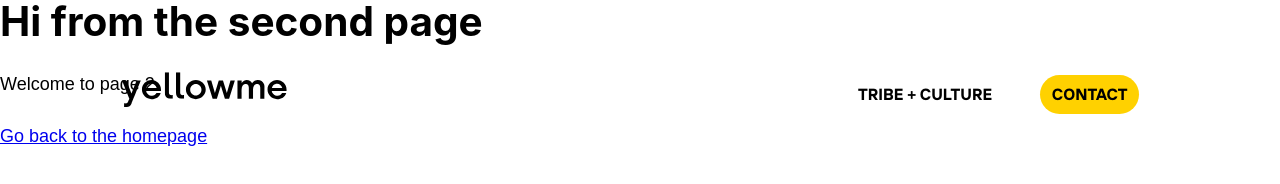
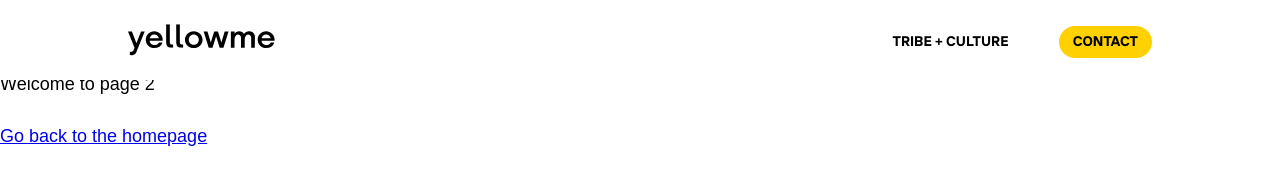
Before and after one commit to juankuquintana/yellow.me, a Gatsby site: page /page-2 in a window 1280 px wide. Built offline with nearby package versions, Linux system fonts and the light colour scheme; Gatsby itself is replaced by a stand-in of ours.

Commit message:
changed the behavior of the header menu

```diff
--- a/src/components/header.js
+++ b/src/components/header.js
@@ -8,7 +8,8 @@ import Menu from "../components/menu";
 
 const Header = () => {
   const [isMenuOpen, setOpen] = useState(false);
-  useEffect(() => enableScrolling(), []);
+  const [isScrollingDown, setIsScrollingDown] = useState(false);
+  useEffect(() => {enableScrolling(); watchScrolling();}, []);
 
   const disableScrolling = () => {
     let scrollX = window.scrollX;
@@ -20,14 +21,34 @@ const Header = () => {
     window.onscroll=function(){};
   }
 
+  const watchScrolling = () => {
+    let prevScrollpos = window.pageYOffset;
+    window.onscroll = function() {
+      let currentScrollPos = window.pageYOffset;
+
+      if (currentScrollPos > prevScrollpos) {
+        if (currentScrollPos > 250)
+          setIsScrollingDown(true);
+      } else {
+        setIsScrollingDown(false);
+      }
+      prevScrollpos = currentScrollPos;
+    }
+  }
+
   const toggleMenu = () => {
-    isMenuOpen === false ? disableScrolling() : enableScrolling();
+    if (isMenuOpen === false){
+      disableScrolling()
+    } else {
+      enableScrolling();
+      watchScrolling();
+    }
     setOpen(!isMenuOpen)
   }
 
   return (
-    <header>
-      <Link to="/">
+    <header className={`${isMenuOpen ? 'menu-open' : ''} ${isScrollingDown ? 'header-hide' : ''}`}>
+      <Link to="/" className="yellowme-logo">
         <img src={Logotype}/>
       </Link>
 
--- a/src/styles/_menu.scss
+++ b/src/styles/_menu.scss
@@ -34,6 +34,7 @@
   &--open {
     visibility: visible;
     top: 0;
+    margin-top: 72px;
 
     .overlay-menu {
       transform: translateY(0);
--- a/src/styles/culture.scss
+++ b/src/styles/culture.scss
@@ -106,7 +106,7 @@
     }
 
     @media (min-width: 992px) {
-      padding-top: 224px;
+      padding-top: 82px;
       padding-bottom: 100px;
       display: grid;
       grid-template-columns: 1fr 1fr;
@@ -116,7 +116,7 @@
         font-size: 56px;
         line-height: normal;
         &:first-child {
-          padding-top: 216px;
+          padding-top: 366px;
         }
       }
       p {
@@ -131,6 +131,7 @@
         width: 314px;
         letter-spacing: -1.0px;
         @media (min-width: 992px) {
+          padding-top: 142px;
           max-width: 330px;
           position: sticky;
           top: 4rem;
--- a/src/styles/global.scss
+++ b/src/styles/global.scss
@@ -90,23 +90,39 @@
 
 // Components
 header {
-  position: absolute;
-  padding: 0 16px;
+  position: fixed;
+  z-index: 2;
+  padding: 24px 6vw;
   display: flex;
   justify-content: space-between;
-  width: 98.5vw;
-  padding: 0 9.5vw;
-  margin-top: 4rem;
+  width: 100vw;
   align-items: center;
+  background-color: $neutral-white;
+  top: 0;
+  transition: top 0.5s;
+
+  a.yellowme-logo {
+    height: 24px;
+    img {
+      height: 24px;
+    }
+  }
+
+  &.menu-open {
+    background-color: $neutral-white;
+  }
+
+  &.header-hide {
+    top: -100px
+  }
 
   .links-ctr a, nav a {
     @include text-style("TTInterfaces Bold", 700, 14px, 1.29);
     text-decoration: none;
     color: #000;
     margin-left: 2rem;
-    padding: .6rem;
+    padding: 8px 13px;
     border-radius: 40px;
-    font-size: .9rem;
     border: 1px solid transparent;
 
     &:hover {
@@ -131,7 +147,7 @@ header {
       @media (min-width: 992px) {
         width: 5px;
         height: 5px;
-        top: 16px;
+        top: 30px;
         margin-left: -10px;
       }
     }
@@ -151,14 +167,18 @@ header {
   }
 
   @media (min-width: 992px) {
+    padding: 24px 10vw;
     .links-ctr {
       display: block;
     }
     .links-ctr-toogle-menu {
       display: none;
     }
-    img {
-      height: 2rem;
+    a.yellowme-logo {
+      height: 32px;
+      img {
+        height: 32px;
+      }
     }
   }
 }
--- a/src/styles/home.scss
+++ b/src/styles/home.scss
@@ -65,6 +65,7 @@
 
   @media (min-width: 992px) {
     @include text-style("TTInterfaces Bold", 700, 24px, 1.5);
+    padding-top: 142px;
     max-width: 330px;
     position: sticky;
     top: 4rem;
@@ -88,6 +89,7 @@
   }
 
   @media (min-width: 992px) {
+    padding-top: 82px;
     padding-bottom: 153px;
     display: grid;
     grid-template-columns: 1fr 1fr;
@@ -97,7 +99,7 @@
       font-size: 56px;
       line-height: normal;
       &:first-child {
-        padding-top: 100px;
+        padding-top: 250px;
       }
     }
     p {
--- a/src/styles/variables.scss
+++ b/src/styles/variables.scss
@@ -1,6 +1,7 @@
 $neutral-medium-grey: #f6f6f6;
 $neutral-black: #000;
 $neutral-dark-grey: #96989a;
+$neutral-light-grey: #fbfbfb;
 $brand-yellow:    #ffd100;
 $brand-yellow-light: #fffbed;
 $neutral-outline-grey: #e0e0e0;
```
